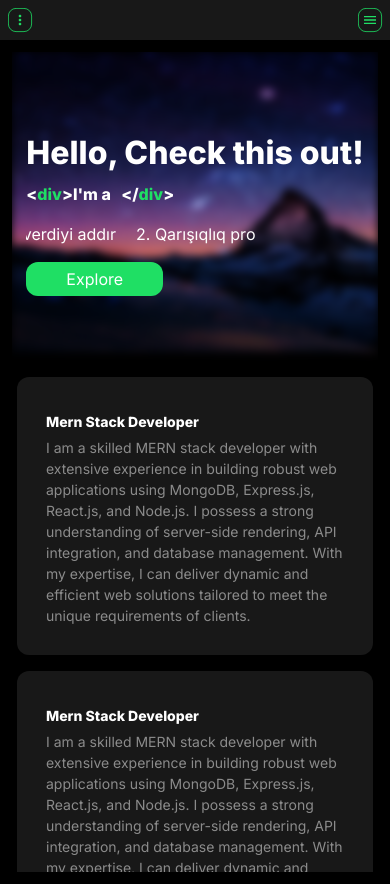
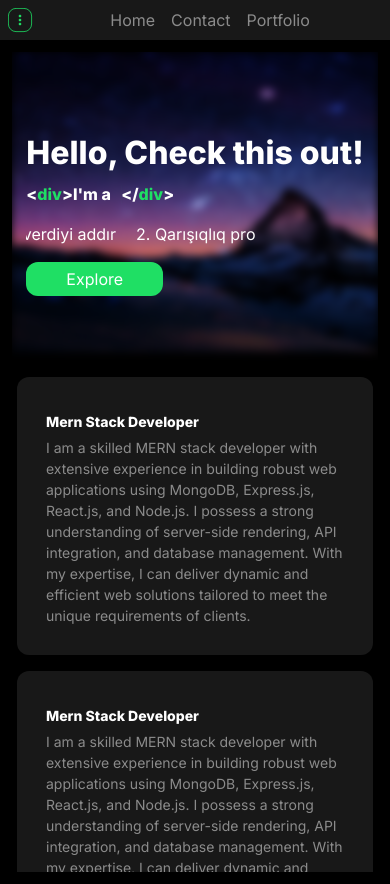
Before and after one commit to terlan-sireliyev/portfolio_nextjs, a Next.js app: page / in a window 390 px wide. Built offline with nearby package versions, Linux system fonts and the light colour scheme.

Commit message:
change mobile version

```diff
--- a/components/user/mobileHeader/index.jsx
+++ b/components/user/mobileHeader/index.jsx
@@ -1,15 +1,21 @@
 "use client";
 
-import React from "react";
+import React, { useState } from "react";
 import MenuIcon from "@mui/icons-material/Menu";
 import MoreVertIcon from "@mui/icons-material/MoreVert";
 import styles from "./style.module.css";
+import Link from "next/link";
+import { NAV_LINKS } from "../right/navbar/navbar_mock";
+// import Mobil_Navbar from "../right/navbar/Mobil_Navbar";
 
 const index = () => {
+  const [isOpen, setIsOpen] = useState(false);
+
+  const toggleMenu = () => setIsOpen(!isOpen);
   return (
     <>
       <div className="bg-leftBgOne text-leftTextColorGray w-full h-10 flex items-center justify-between px-2 lg:hidden relative">
-        <div className="text-lineProgressColor cursor-pointer">
+        <div className="text-lineProgressColor cursor-pointer relative">
           <MoreVertIcon
             className={`${styles.animationMobilHamburger}`}
             style={{
@@ -20,8 +26,18 @@ const index = () => {
             }}
           />
         </div>
-        <div className="text-lineProgressColor cursor-pointer">
+        <div className=" w-full">
+          <ul className="flex justify-center items-center gap-4">
+            {NAV_LINKS.map((item) => (
+              <li>
+                <Link href={item.href}>{item.title}</Link>
+              </li>
+            ))}
+          </ul>
+        </div>
+        {/* <div className="text-lineProgressColor cursor-pointer">
           <MenuIcon
+            onClick={toggleMenu}
             className={`${styles.animationMobilHamburger}`}
             style={{
               fontSize: "30px",
@@ -30,7 +46,7 @@ const index = () => {
               padding: "4px",
             }}
           />
-        </div>
+        </div> */}
       </div>
     </>
   );
--- /dev/null
+++ b/components/user/right/navbar/Mobil_Navbar.jsx
@@ -0,0 +1,57 @@
+// "use client";
+// import React, { useState } from "react";
+// import Link from "next/link";
+// import { FaEnvelope, FaHome, FaSuitcase } from "react-icons/fa";
+// import { IoMdClose } from "react-icons/io";
+
+// const Mobil_Navbar = ({ isOpen, setIsOpen, toggleMenu }) => {
+//   return (
+//     <div
+//       className={`bg-leftBgTwo  fixed h-screen z-30  top-0 right-0 w-[500px] transition-transform duration-700 ease-in-out ${
+//         isOpen ? "translate-x-0" : "translate-x-full"
+//       }`}
+//     >
+//       <button className="m-5">
+//         <IoMdClose onClick={toggleMenu} />
+//       </button>
+//       <div className="w-[30%] m-auto ">
+//         <div className="flex flex-col h-screen justify-center">
+//           <ul>
+//             <li className="mt-4 hover:text-leftTextColorWhite transition-all duration-100">
+//               <Link href={"/"} className="flex items-center space-x-3  ">
+//                 <FaHome size={22} />
+//                 <span className="transition-all duration-100 group-hover:text-xl">
+//                   Home
+//                 </span>
+//               </Link>
+//             </li>
+//             <li className="mt-4 hover:text-leftTextColorWhite transition-all duration-100">
+//               <Link
+//                 href={"/contact"}
+//                 className="flex items-center space-x-3 transition-all duration-300 hover:text-indigo-200"
+//               >
+//                 <FaEnvelope size={22} />
+//                 <span className="transition-all duration-100 group-hover:text-xl">
+//                   Contact
+//                 </span>
+//               </Link>
+//             </li>
+//             <li className="mt-4 hover:text-leftTextColorWhite transition-all duration-100">
+//               <Link
+//                 href={"/portfolio"}
+//                 className="flex items-center space-x-3 transition-all duration-300 hover:text-indigo-200"
+//               >
+//                 <FaSuitcase size={22} />
+//                 <span className="transition-all duration-100 group-hover:text-xl">
+//                   Portfolio
+//                 </span>
+//               </Link>
+//             </li>
+//           </ul>
+//         </div>
+//       </div>
+//     </div>
+//   );
+// };
+
+// export default Mobil_Navbar;
--- /dev/null
+++ b/components/user/right/navbar/navbar_mock.jsx
@@ -0,0 +1,17 @@
+export const NAV_LINKS = [
+  {
+    id: 1,
+    title: "Home",
+    href: "/",
+  },
+  {
+    id: 2,
+    title: "Contact",
+    href: "/contact",
+  },
+  {
+    id: 3,
+    title: "Portfolio",
+    href: "/portfolio",
+  },
+];
```
